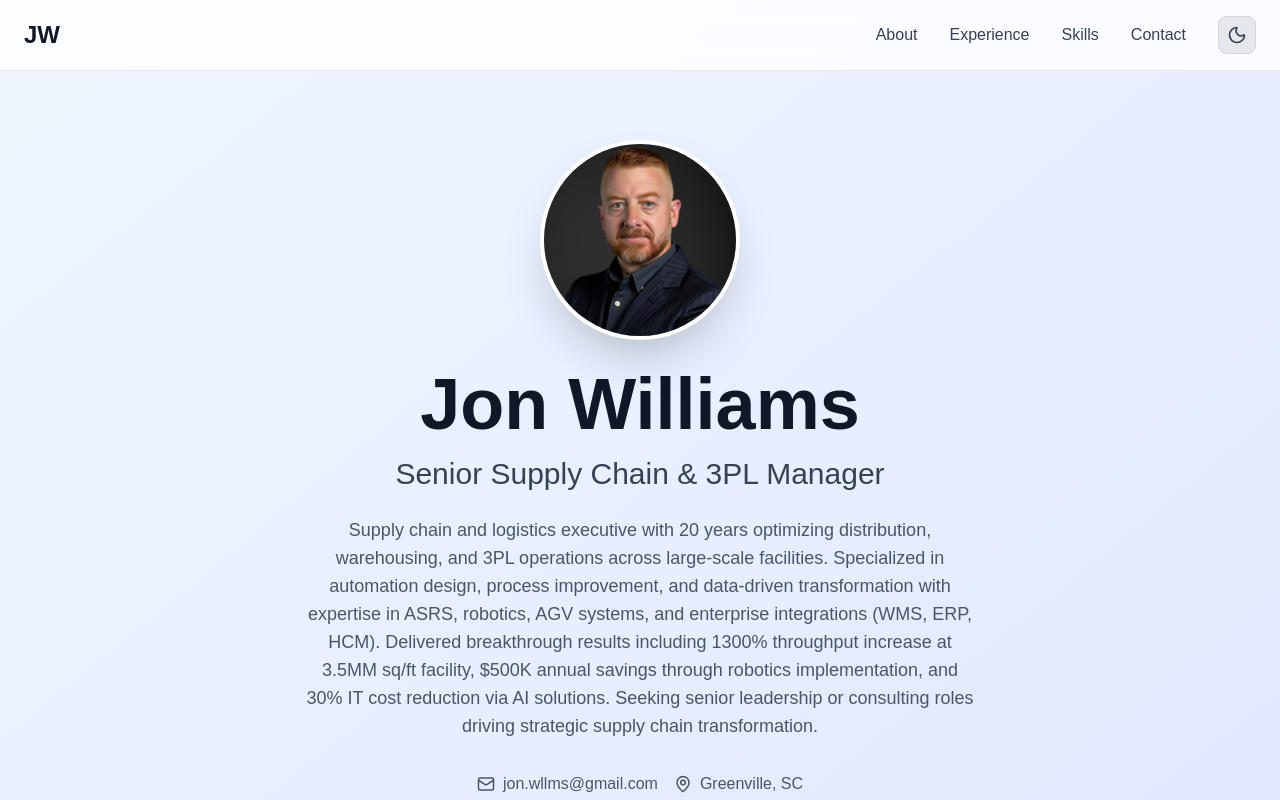
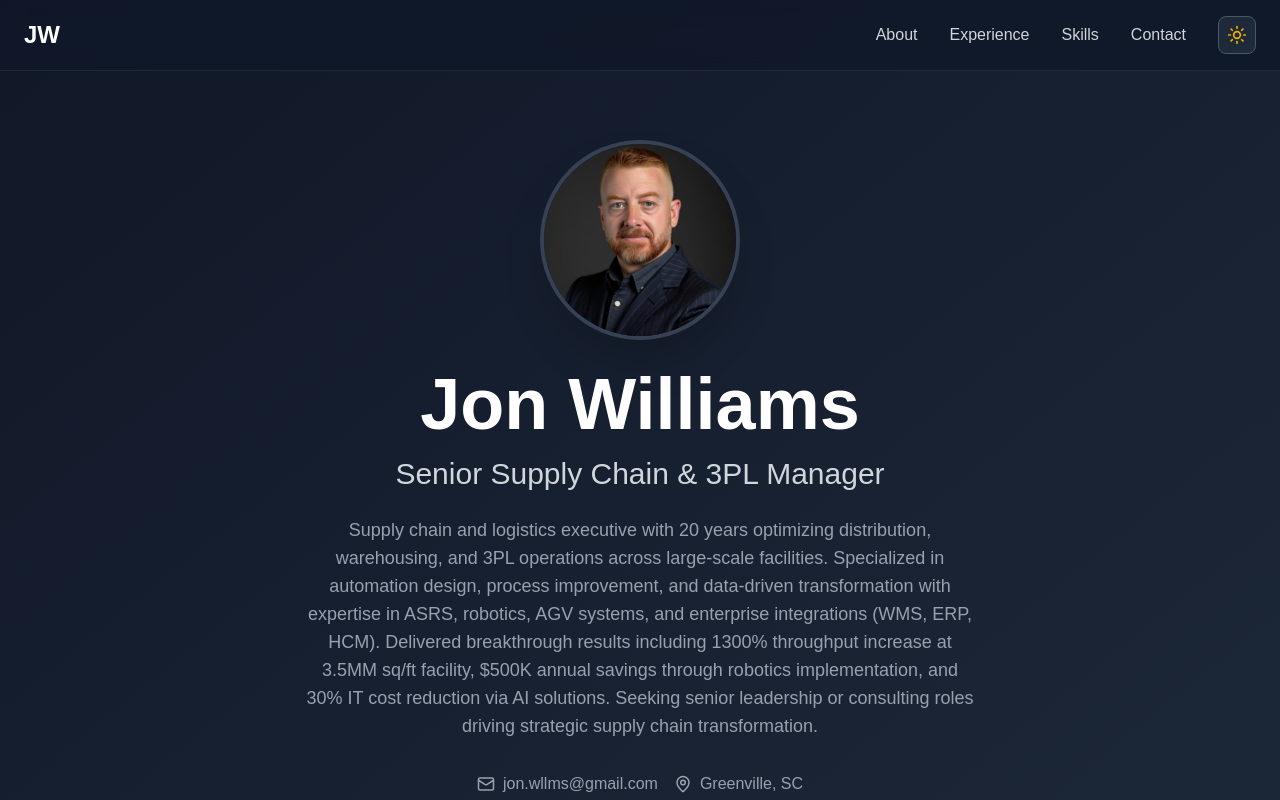
Before and after one commit to Jon-Wllms/JonWilliams_Resume, a Next.js app: page / in a window 1280 px wide. Shown: the top 800 px of the page. Built offline with nearby package versions, Linux system fonts and the light colour scheme.

Commit message:
Set dark mode as default view

```diff
--- a/src/components/Header.tsx
+++ b/src/components/Header.tsx
@@ -4,14 +4,18 @@ import { useState, useEffect } from 'react';
 import { Moon, Sun, Menu, X } from 'lucide-react';
 
 export default function Header() {
-  const [darkMode, setDarkMode] = useState(false);
+  const [darkMode, setDarkMode] = useState(true);
   const [mobileMenuOpen, setMobileMenuOpen] = useState(false);
 
   useEffect(() => {
-    const isDark = localStorage.getItem('darkMode') === 'true';
+    // Check if user has a saved preference, otherwise default to dark mode
+    const savedMode = localStorage.getItem('darkMode');
+    const isDark = savedMode !== null ? savedMode === 'true' : true;
     setDarkMode(isDark);
     if (isDark) {
       document.documentElement.classList.add('dark');
+    } else {
+      document.documentElement.classList.remove('dark');
     }
   }, []);
 
```
